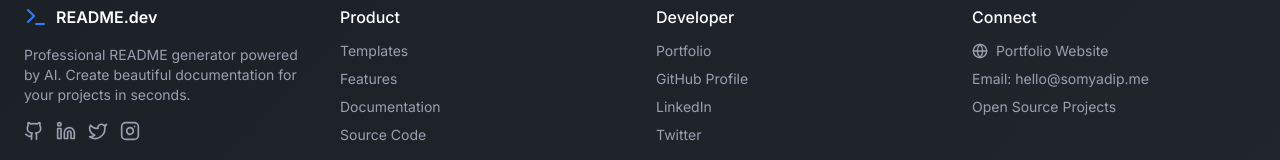
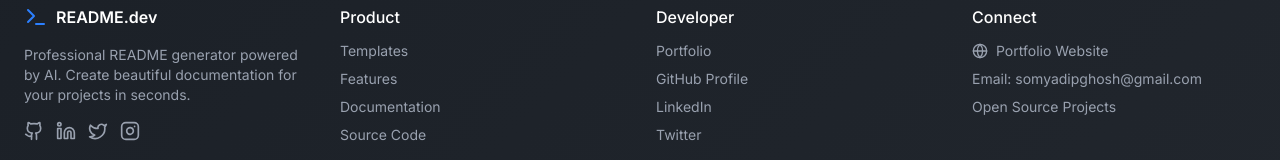
Before and after one commit to somyadipghosh/IntelliReadme, a React (Vite) app: page / in a window 1280 px wide. Shown: the part 4918-5078 px from the top of the page. Built offline with nearby package versions, Linux system fonts and the light colour scheme; no server answers.

Commit message:
Update contact email in App.jsx to reflect current address

```diff
--- a/src/App.jsx
+++ b/src/App.jsx
@@ -2181,10 +2181,10 @@ Focus on:
                 </li>
                 <li>
                   <a
-                    href="mailto:hello@somyadip.me"
+                    href="mailto:somyadipghosh@gmail.com"
                     className="hover:text-white transition-colors"
                   >
-                    Email: hello@somyadip.me
+                    Email: somyadipghosh@gmail.com
                   </a>
                 </li>
                 <li>
```
